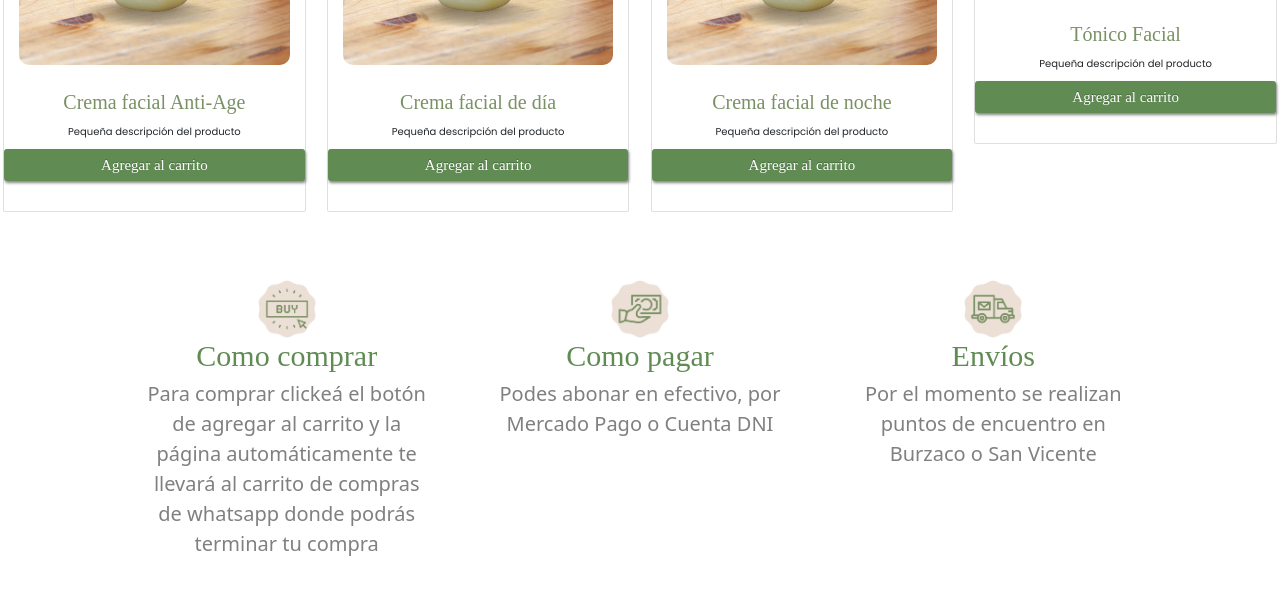
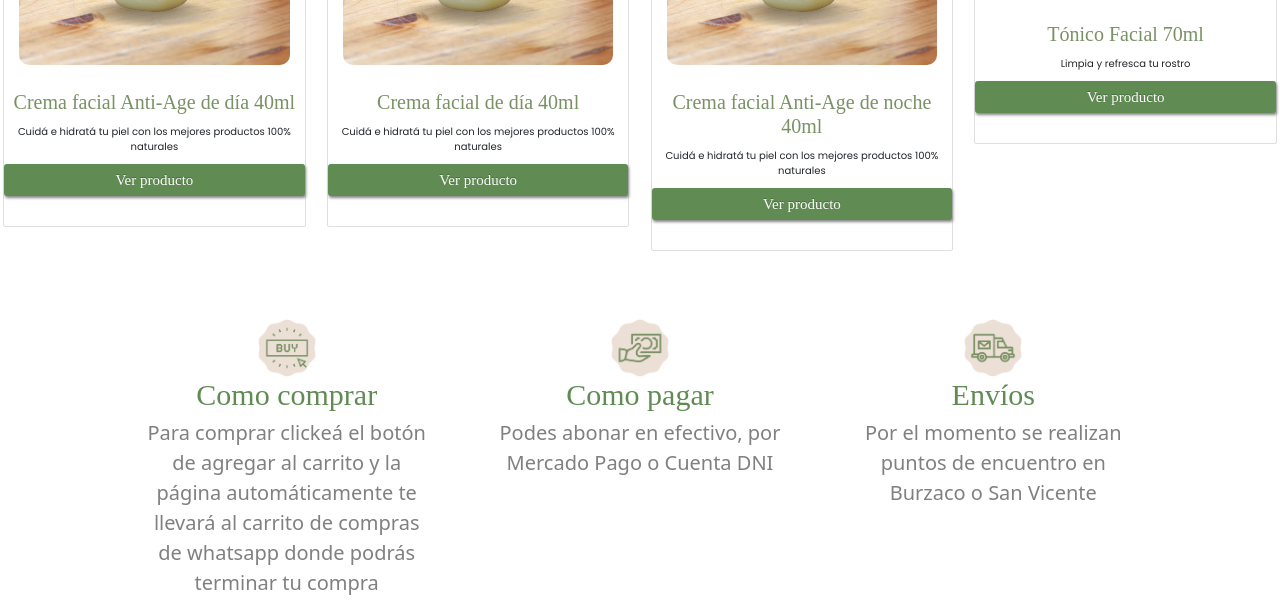
Before and after one commit to Naicolqui/TiendaElGirasol, a website: page Pages/facial.html in a window 1280 px wide. Shown: the part 368-979 px from the top of the page. Drawn offline with nearby package versions, Linux system fonts and the light colour scheme; a web font is replaced by a local one.

Commit message:
links en productos

```diff
--- a/Pages/facial.html
+++ b/Pages/facial.html
@@ -58,33 +58,33 @@
         <div class="col-md-3 col-sm-6 my-2">
           <div class="card card-block container-producto">
             <img src="../imagenes/crema.png" alt="Producto">
-            <h5 class="card-title mt-3 mb-3">Crema facial Anti-Age</h5>
-            <p class="card-text">Pequeña descripción del producto</p>
-            <a type="button" class="btn btn-primary">Agregar al carrito</a>
+            <h5 class="card-title mt-3 mb-3">Crema facial Anti-Age de día 40ml</h5>
+            <p class="card-text">Cuidá e hidratá tu piel con los mejores productos 100% naturales</p>
+            <a type="button" href="https://elgirasol.empretienda.com.ar/productos-faciales/crema-facial-anti-age-de-dia-40ml" class="btn btn-primary">Ver producto</a>
           </div>
         </div>
         <div class="col-md-3 col-sm-6 my-2">
           <div class="card card-block container-producto">
             <img src="../imagenes/crema.png" alt="Producto">
-            <h5 class="card-title  mt-3 mb-3">Crema facial de día</h5>
-            <p class="card-text">Pequeña descripción del producto</p>
-            <a type="button" class="btn btn-primary">Agregar al carrito</a>
+            <h5 class="card-title  mt-3 mb-3">Crema facial de día 40ml</h5>
+            <p class="card-text">Cuidá e hidratá tu piel con los mejores productos 100% naturales</p>
+            <a type="button" href="https://elgirasol.empretienda.com.ar/productos-faciales/crema-facial-de-dia-40ml" class="btn btn-primary">Ver producto</a>
           </div>
         </div>
         <div class="col-md-3 col-sm-6 my-2">
           <div class="card card-block container-producto">
             <img src="../imagenes/crema.png" alt="Producto">
-            <h5 class="card-title  mt-3 mb-3">Crema facial de noche</h5>
-            <p class="card-text">Pequeña descripción del producto</p>
-            <a type="button" class="btn btn-primary">Agregar al carrito</a>
+            <h5 class="card-title  mt-3 mb-3">Crema facial Anti-Age de noche 40ml</h5>
+            <p class="card-text">Cuidá e hidratá tu piel con los mejores productos 100% naturales</p>
+            <a type="button" href="https://elgirasol.empretienda.com.ar/productos-faciales/crema-facial-anti-age-de-noche-40ml" class="btn btn-primary">Ver producto</a>
           </div>
         </div>
         <div class="col-md-3 col-sm-6 my-2">
           <div class="card card-block container-producto">
             <img src="../imagenes/tonico.png" alt="Producto">
-            <h5 class="card-title  mt-3 mb-3">Tónico Facial</h5>
-            <p class="card-text">Pequeña descripción del producto</p>
-            <a type="button" class="btn btn-primary">Agregar al carrito</a>
+            <h5 class="card-title  mt-3 mb-3">Tónico Facial 70ml</h5>
+            <p class="card-text">Limpia y refresca tu rostro</p>
+            <a type="button" href="https://elgirasol.empretienda.com.ar/productos-faciales/tonico-facial-70ml" class="btn btn-primary">Ver producto</a>
           </div>
         </div>
       </div>
```
Also changed, not shown: Pages/otros.html (+8 -8 lines).
